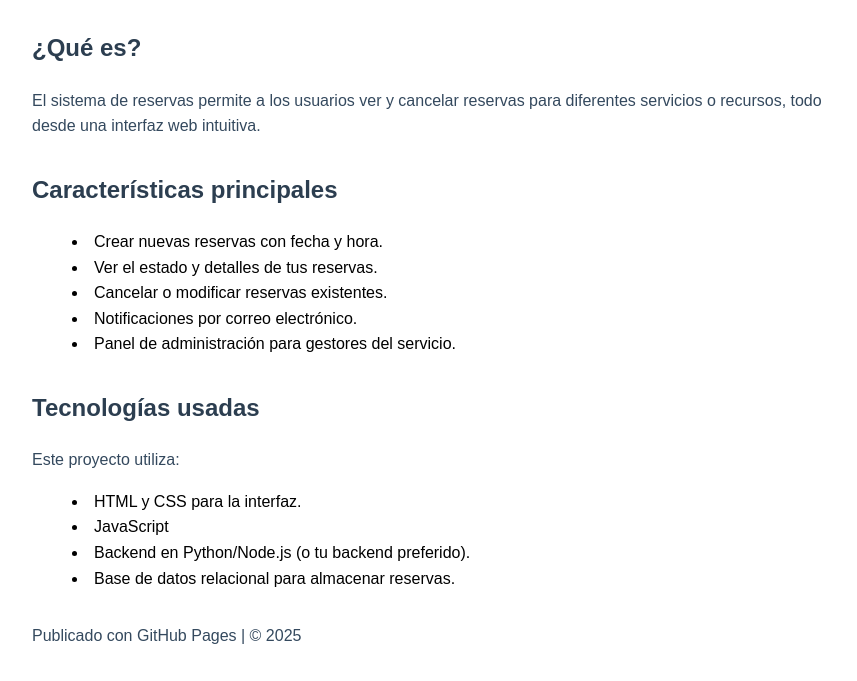
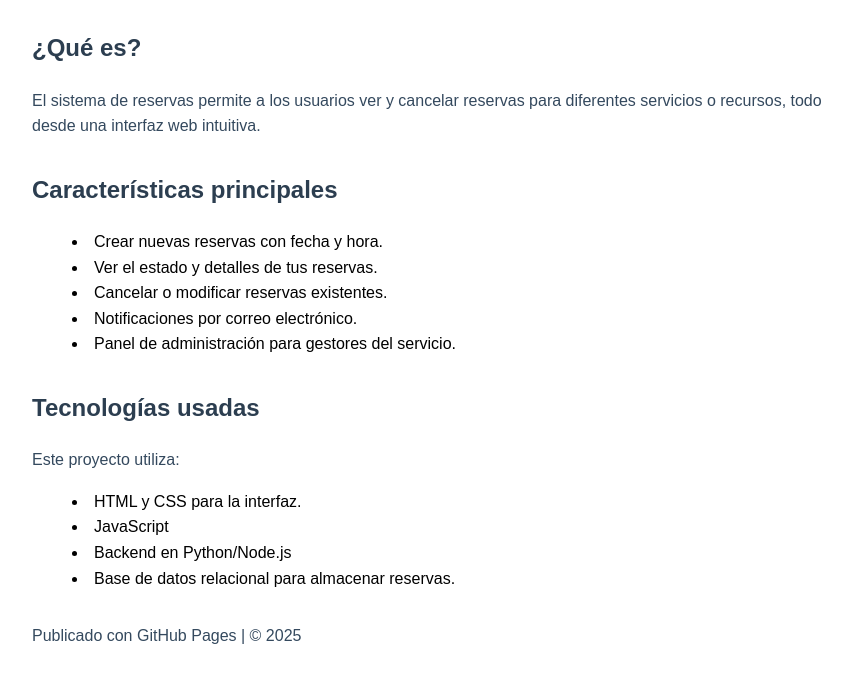
Before and after one commit to Diegohan1/reserva-aulas--4090-22-1346-, a plain HTML site: page index.html in a window 1280 px wide. Shown: the part 133-814 px from the top of the page, without its empty margins (208-1065 px from the left). Drawn offline with Linux system fonts and the light colour scheme.

Commit message:
Prueba final final

```diff
--- a/index.html
+++ b/index.html
@@ -54,7 +54,7 @@
     <ul class="features">
       <li>HTML y CSS para la interfaz.</li>
       <li>JavaScript </li>
-      <li>Backend en Python/Node.js (o tu backend preferido).</li>
+      <li>Backend en Python/Node.js</li>
       <li>Base de datos relacional para almacenar reservas.</li>
     </ul>
   </section>
```
